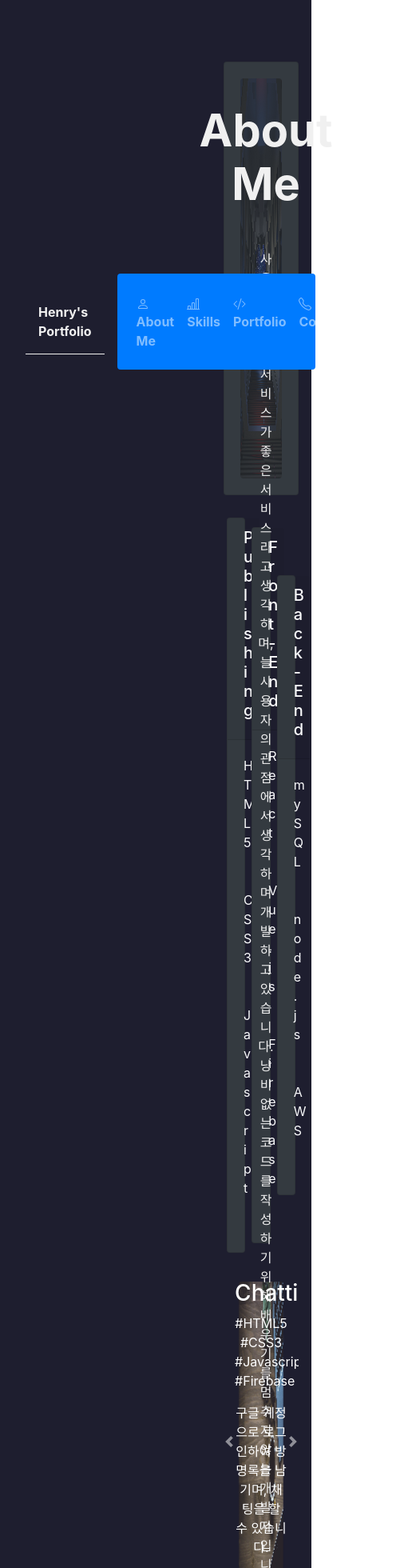
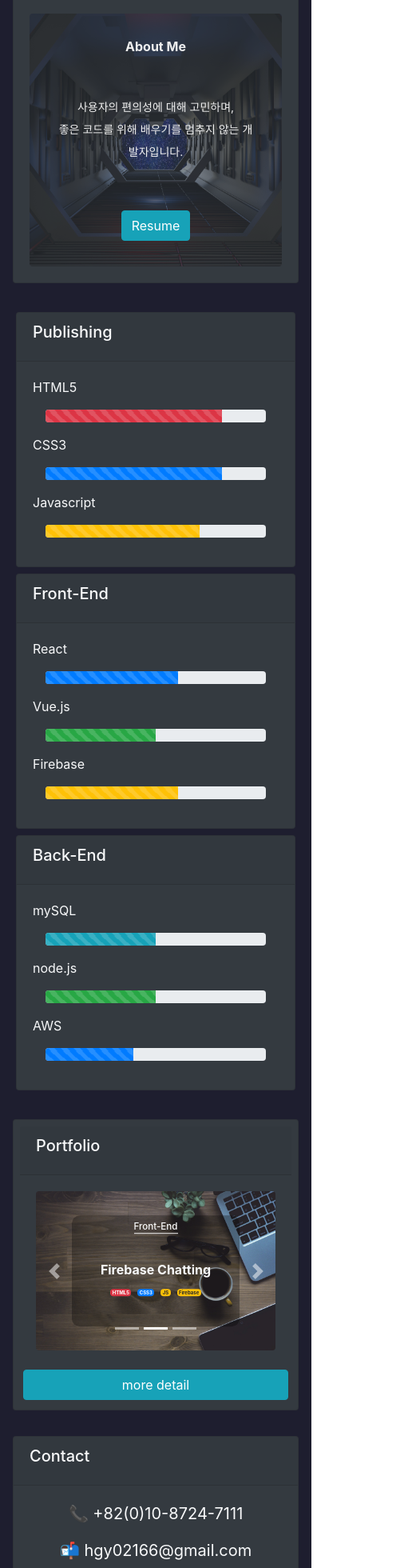
Before and after one commit to 4boysdontcry/portfolio, a React (Create React App) app: page / in a window 390 px wide. Shown: the part 20-1980 px from the top of the page at 80% size, 511 px wide, since content can reach past the window. Built offline with nearby package versions, Linux system fonts and the light colour scheme.

Commit message:
반응형 설정중 - main 헤더 만들기

```diff
--- a/src/components/Banner.js
+++ b/src/components/Banner.js
@@ -6,16 +6,24 @@ import 'react-bootstrap-icons'
 import { Image, Button, Card } from 'react-bootstrap'
 
 /* ****************** styled ****************** */
+const BannerWrapper = styled.div`
+  width: 100%;
+  margin-bottom: 2em;
+`
 const BannerWrap = styled.div`
   width: 100%;
-  height: 500px;
+  height: 100%;
   position: relative;
 `
 
 const ImgWrap = styled.div`
   width: 100%;
-  height: 100%;
+  max-height: 500px;
   filter: opacity(0.4);
+`
+const Img = styled.img`
+  width: 100%;
+  max-height: 500px;
 `
 
 const TxtWrap = styled.div`
@@ -24,41 +32,56 @@ const TxtWrap = styled.div`
   left: 0;
   width: 100%;
   height: 100%;
-  text-align: center;
-  color: #f0f0f0;
   display: flex;
   flex-direction: column;
   align-items: center;
   justify-content: space-between;
+  text-align: center;
+  color: #f0f0f0;
   padding: 2em;
-  z-index: 3;
+  z-index: 2;
+`
+
+const Title = styled.h2`
+  font-size: 4em;
+  font-weight: bold;
+  @media screen and (max-width: 574px) {
+    font-size: 1em;
+  }
+`
+const Desc = styled.p`
+  font-size: 1.25em;
+  line-height: 2;
+  @media screen and (max-width: 574px) {
+    font-size: .875em;
+  }
 `
 
 
 /* ****************** component ****************** */
 const Banner = () => {
   return (
-    <div className="mb-4" id="about">
+    <BannerWrapper id="about">
       <Card bg="dark" text="light">
         <Card.Body>
         <BannerWrap>
+        <ImgWrap>
+          <Img src="/img/background.jpg" fluid className="w-100 mh-500 rounded" />
+        </ImgWrap>
           <TxtWrap>
-            <h2 className="mb-5 display-4 font-weight-bold">About Me</h2>
-            <p className="mb-5">
-              사용자 중심의 서비스가 좋은 서비스라고 생각하며, 늘 사용자의 관점에서 생각하며 개발하고 있습니다.
+            <Title>About Me</Title>
+            <Desc>
+              사용자의 편의성에 대해 고민하며,
               <br />
-              낭비없는 코드를 작성하기 위해 배우기를 멈추지 않는 개발자입니다.
-            </p>
+              좋은 코드를 위해 배우기를 멈추지 않는 개발자입니다.
+            </Desc>
             <Button variant="info">Resume</Button>
           </TxtWrap>
-        <ImgWrap>
-          <Image src="/img/background.jpg" fluid className="w-100 h-100 rounded" />
-        </ImgWrap>
         </BannerWrap>
         </Card.Body>
       </Card>
 
-    </div>
+    </BannerWrapper>
   );
 }
 
--- a/src/components/Contact.js
+++ b/src/components/Contact.js
@@ -7,7 +7,8 @@ import { Col, Image, Card } from 'react-bootstrap'
 
 /* ****************** styled ****************** */
 const ContWrapper = styled.div`
-
+  width: 100%;
+  margin-bottom: 2em;
 `
 
 const ContWrap = styled.div`
@@ -19,18 +20,28 @@ const ContWrap = styled.div`
 const ImgWrap = styled.div`
   width: 200px;
   height: 200px;
+  @media screen and (max-width: 768px) {
+    width: 150px;
+    height: 150px;
+  }
+  @media screen and (max-width: 574px) {
+    display: none;
+  }
 `
 
 const TxtBox = styled.div`
   text-align: right;
   font-size: 1.25em;
+  @media screen and (max-width: 574px) {
+    text-align: center;
+  }
 `
 
 /* ****************** component ****************** */
 
 const Contact = () => {
   return (
-    <ContWrapper>
+    <ContWrapper id="contact">
     <Card bg="dark" text="light">
       <Card.Header>
         <Card.Title>Contact</Card.Title>
--- /dev/null
+++ b/src/components/Footer.js
@@ -0,0 +1,33 @@
+import React from 'react';
+import styled, { css } from 'styled-components'
+import 'bootstrap/dist/css/bootstrap.min.css';
+import 'font-awesome/css/font-awesome.min.css';
+import * as Icon from 'react-bootstrap-icons/dist';
+import {  } from 'react-bootstrap'
+
+/* ****************** styled ****************** */
+const FooterWrapper = styled.div`
+  width: 100%;
+  height: 100px;
+  border-top: 1px solid #333;
+  text-align: center;
+  padding: 1em;
+  color: #f0f0f0;
+`
+
+const Tag = styled.h5`
+  font-size: 1.5em;
+`
+
+
+/* ****************** Compornent ****************** */
+const Footer = () => {
+  return (
+    <FooterWrapper>
+        <Tag href="https://github.com/4boysdontcry" target="blank"><Icon.Github /></Tag>
+        <p>&copy; Made by Henry </p>
+    </FooterWrapper>
+  );
+}
+
+export default Footer;
--- a/src/components/Main.js
+++ b/src/components/Main.js
@@ -11,9 +11,7 @@ import Contact from './Contact'
 /* ****************** styled ****************** */
 const MainWrapper = styled.div`
   width: 100%;
-  padding: 97px 1em 1em 1em;
-  padding-left: 280px;
-  height: 6000px;
+  padding: 1em;
 `
 
 
--- a/src/components/Port.js
+++ b/src/components/Port.js
@@ -2,19 +2,77 @@ import React from 'react';
 import styled, { css } from 'styled-components'
 import 'bootstrap/dist/css/bootstrap.min.css';
 
-import { Carousel, Image, Badge } from 'react-bootstrap'
+import { Carousel, Image, Badge, Card, Button } from 'react-bootstrap'
 
 
 /* ****************** styled ****************** */
 const PortWrapper = styled.div`
   width: 100%;
-  height: 400px;
+  /* max-height: 400px; */
   margin-bottom: 2em;
 `
 const ImgWrap = styled.div`
-  width: 60%;
-  margin: 0 auto;
-  height: 400px;
+  width: 100%;
+  max-height: 400px;
+`
+
+const ContentWrap = styled.div`
+  width: 70%;
+  height: 70%;
+  position: absolute;
+  top: 50%;
+  left: 50%;
+  transform: translate(-50%, -50%);
+  display: flex;
+  flex-direction: column;
+  justify-content: space-between;
+  align-items: center;
+  text-align: center;
+  padding: .5em;
+  background-color: #00000050;
+  border-radius: 10px;
+`
+const Img = styled.img`
+  width: 100%;
+  max-height: 400px;
+`
+const Btn = styled.button`
+  @media screen and (max-width: 574px) {
+    display: none;
+  }
+`
+const Bt = styled.button`
+  display: none;
+  @media screen and (max-width: 574px) {
+    display: inline-block;
+  }
+`
+
+const Subject = styled.h4`
+  font-size: 2em;
+  border-bottom: 1px solid #f0f0f0;
+  @media screen and (max-width: 992px) {
+    font-size: 1em;
+  }
+  @media screen and (max-width: 574px) {
+    font-size: .725em;
+  }
+`
+const Title = styled.h3`
+  font-size: 3.125em;
+  font-weight: bold;
+  padding: .125em 0;
+  @media screen and (max-width: 992px) {
+    font-size: 1.25em;
+  }
+  @media screen and (max-width: 574px) {
+    font-size: 1em;
+  }
+`
+const BgWrap = styled.div`
+  @media screen and (max-width: 574px) {
+    font-size: .5em;
+  }
 `
 
 
@@ -22,41 +80,76 @@ const ImgWrap = styled.div`
 const Port = () => {
   return (
     <PortWrapper id="port">
+      <Card bg="dark" text="light" className="p-2">
+      <Card.Header className="font-weight-bold"><Card.Title>Portfolio</Card.Title></Card.Header>
+      <Card.Body>
         <Carousel>
           <Carousel.Item interval={5000}>
             <ImgWrap>
-      <Image className="d-block w-100 h-100 rounded" fluid src="/img/back.jpg" alt="First slide" />
+              <Img className="d-block rounded" fluid src="/img/back.jpg" alt="First slide" />
             </ImgWrap>
-    <Carousel.Caption>
-      <h3>LGe clone Coding</h3>
-        <Badge bg="primary">HTML5</Badge>{' '}
-        <Badge bg="success">CSS3</Badge>
-      <p>HTML5와 CSS3, 약간의 jQuery를 이용해 LG전자의 홈페이지를 제작했습니다.</p>
-    </Carousel.Caption>
+            <ContentWrap>
+              <Subject>Publishing</Subject>
+                <div>
+                  <Title>LGe clone Coding</Title>
+                  <BgWrap>
+                    <Badge variant="danger" className="m-1">HTML5</Badge>
+                    <Badge variant="primary" className="m-1">CSS3</Badge>
+                  </BgWrap>
+                </div>
+                <div>
+                  <Btn className="btn btn-primary m-1">github</Btn>
+                  <Btn className="btn btn-info m-1">visit site</Btn>
+                </div>
+            </ContentWrap>
           </Carousel.Item>
 
           <Carousel.Item interval={5000}>
             <ImgWrap>
-      <Image className="d-block w-100 h-100 rounded" fluid src="/img/back.jpg" alt="Second slide" />
+              <Img className="d-block rounded" fluid src="/img/back.jpg" alt="Second slide" />
             </ImgWrap>
-    <Carousel.Caption>
-      <h3>Firebase Chatting</h3>
-      <p>#HTML5 #CSS3 #Javascript #Firebase</p>
-      <p>구글 계정으로 로그인하여 방명록을 남기며, 채팅을 할 수 있습니다.</p>
-    </Carousel.Caption>
+            <ContentWrap>
+                <Subject>Front-End</Subject>
+                <div>
+                  <Title>Firebase Chatting</Title>
+                  <BgWrap>
+                    <Badge variant="danger" className="m-1">HTML5</Badge>
+                    <Badge variant="primary" className="m-1">CSS3</Badge>
+                    <Badge variant="warning" className="m-1">JS</Badge>
+                    <Badge variant="warning" className="m-1">Firebase</Badge>
+                  </BgWrap>
+                </div>
+                <div>
+                  <Btn className="btn btn-primary m-1">github</Btn>
+                  <Btn className="btn btn-info m-1">visit site</Btn>
+                </div>
+            </ContentWrap>
           </Carousel.Item>
 
           <Carousel.Item interval={5000}>
             <ImgWrap>
-      <Image className="d-block w-100 h-100 rounded" fluid src="/img/back.jpg" alt="Third slide" />
+              <Img className="d-block rounded" fluid src="/img/back.jpg" alt="Third slide" />
             </ImgWrap>
-    <Carousel.Caption>
-      <h3>Third slide label</h3>
-      <p>Praesent commodo cursus magna, vel scelerisque nisl consectetur.</p>
-    </Carousel.Caption>
+            <ContentWrap>
+                <Subject>Front-End</Subject>
+                <div>
+                <Title>Today's weather</Title>
+                  <BgWrap>
+                    <Badge variant="success" className="m-1">Vue.js</Badge>
+                    <Badge variant="primary" className="m-1">SCSS</Badge>
+                  </BgWrap>
+                </div>
+                <div>
+                  <Btn className="btn btn-primary m-1">github</Btn>
+                  <Btn className="btn btn-info m-1">visit site</Btn>
+                </div>
+            </ContentWrap>
           </Carousel.Item>
 
         </Carousel>
+        </Card.Body>
+          <Bt className="btn btn-info m-1 ">more detail</Bt>
+      </Card>
     </PortWrapper>
   );
 }
--- a/src/components/Sidebar.js
+++ b/src/components/Sidebar.js
@@ -6,11 +6,14 @@ import * as Icon from 'react-bootstrap-icons/dist';
 import { Navbar, Nav, Container } from 'react-bootstrap'
 
 /* ****************** styled ****************** */
-const Side = styled.div`
+const MenuBar = styled.div`
   position: fixed;
   z-index: 99;
-  width: 280px;
+  width: 20%;
   height: 100%;
+  @media screen and (max-width: 1200px) {
+    display: none;
+  }
 `
 
 const Logo = styled.div`
@@ -19,22 +22,28 @@ const Logo = styled.div`
   border-bottom: 1px solid #f0f0f0;
 `
 
+const Dummy = styled.div`
+  width: 100%;
+  height: 100%
+`
 
 /* ****************** component ****************** */
 
 const Sidebar = () => {
   return (
-    <Side className="fixed">
+    <div>
+      <MenuBar>
         <Navbar variant="dark" className="w-100 h-100 flex flex-xl-column">
             <Logo className="m-3 font-weight-bold">Henry's Portfolio</Logo>
           <Nav className="flex flex-xl-column bg-primary w-100 p-3 font-weight-bold rounded">
-          <Nav.Link href="#about"> <Icon.Person /> About Me</Nav.Link>
-          <Nav.Link href="#skill"><Icon.BarChartLine /> Skills</Nav.Link>
+            <Nav.Link href="#about"> <Icon.Globe /> Main</Nav.Link>
+            <Nav.Link href="#skill"><Icon.FileEarmarkPerson /> Resume</Nav.Link>
             <Nav.Link href="#port"><Icon.CodeSlash /> Portfolio</Nav.Link>
-          <Nav.Link href="#contact"><Icon.Telephone /> Contact</Nav.Link>
           </Nav>
         </Navbar>
-    </Side>
+      </MenuBar>
+      <Dummy />
+    </div>
   );
 }
 
--- a/src/components/Skills.js
+++ b/src/components/Skills.js
@@ -12,9 +12,16 @@ const SkillWrapper = styled.div`
   align-items: center;
   justify-content: space-between;
   margin-bottom: 2em;
+  @media screen and (max-width: 768px) {
+    flex-direction: column;
+    align-items: center;
+  }
 `
 const CardWrap = styled.div`
-  width: 33.3333%
+  width: 33.3333%;
+  @media screen and (max-width: 768px) {
+    width: 100%;
+  }
 `
 
 
--- a/src/components/Wrapper.js
+++ b/src/components/Wrapper.js
@@ -5,21 +5,33 @@ import { Navbar, Container, FormControl, Button } from 'react-bootstrap'
 
 import Sidebar from './Sidebar'
 import Main from './Main'
+import Footer from './Footer'
 
 
 /* ****************** styled ****************** */
 const WholeWrapper = styled.div `
+  display: flex;
+  justify-content: space-between;
   width: 100%;
   background-color: #1e1e2f;
 `
 
+const MainWrap = styled.div`
+  width: 80%;
+  @media screen and (max-width: 1200px) {
+    width: 100%;
+  }
+`
 
 /* ****************** component ****************** */
 const Wrapper = () => {
   return (
     <WholeWrapper className="flex">
       <Sidebar />
-      <Main />
+      <MainWrap>
+        <Main />
+        <Footer />
+      </MainWrap>
     </WholeWrapper>
   );
 }
```
Lines whose indentation alone changed are shown as unchanged.
